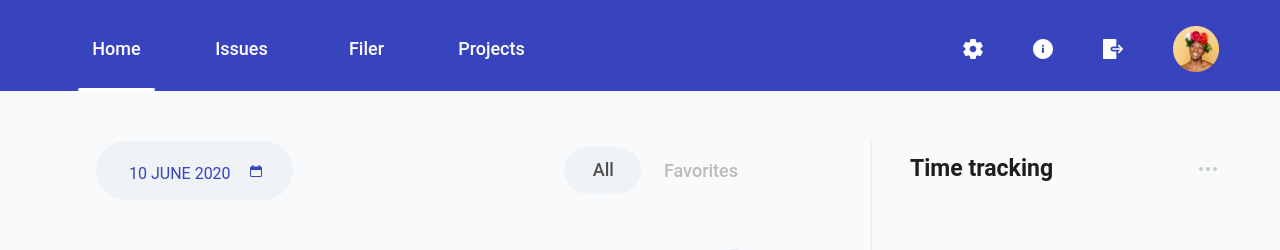
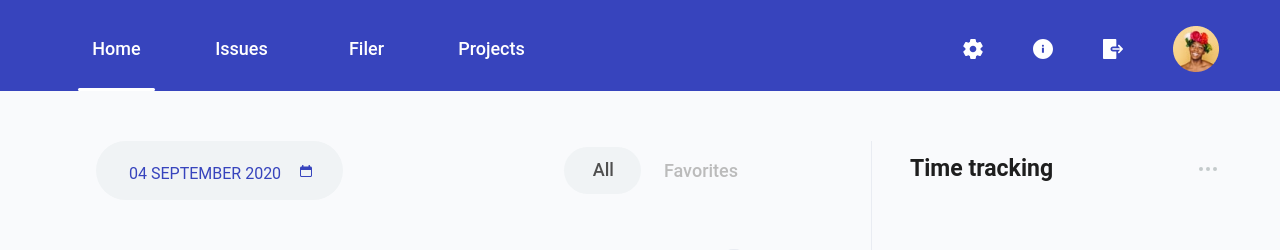
Before and after one commit to irina-lu/time-tracker-reactjs, a React (Create React App) app: page / in a window 1280 px wide. Shown: the top 250 px of the page. Built offline with nearby package versions, Linux system fonts and the light colour scheme.

Commit message:
Displaying today date

```diff
--- a/src/MainScreen/CalendarButton.jsx
+++ b/src/MainScreen/CalendarButton.jsx
@@ -1,11 +1,13 @@
 import React from "react";
+import moment from "moment";
 import ReactCalendar from "./Calendar";
 import "./CalendarButton.scss";
 
 function CalendarButton() {
+  const todayDate = moment().format("DD MMMM YYYY");
   return (
     <div className="day-list__calendar-wrapper">
-      <button className="heading-btn days-list__calendar">10 JUNE 2020</button>
+      <button className="heading-btn days-list__calendar">{todayDate}</button>
       <ReactCalendar />
     </div>
   );
--- a/src/MainScreen/CalendarButton.scss
+++ b/src/MainScreen/CalendarButton.scss
@@ -9,6 +9,7 @@
     background-color: $light-gray;
     font-size: 16px;
     font-weight: 400;
+    text-transform: uppercase;
     color: $violet;
     padding: 20px 62px 13px 33px;
 
--- a/src/Worklog/Worklog.jsx
+++ b/src/Worklog/Worklog.jsx
@@ -1,4 +1,4 @@
-import React, { useEffect, useState } from "react";
+import React, { useState } from "react";
 import { connect } from "react-redux";
 import { changeName } from "../redux/actions";
 import { changeIssue } from "../redux/actions";
```
Also changed, not shown: src/MainScreen/Calendar.jsx (+0 -8 lines).
